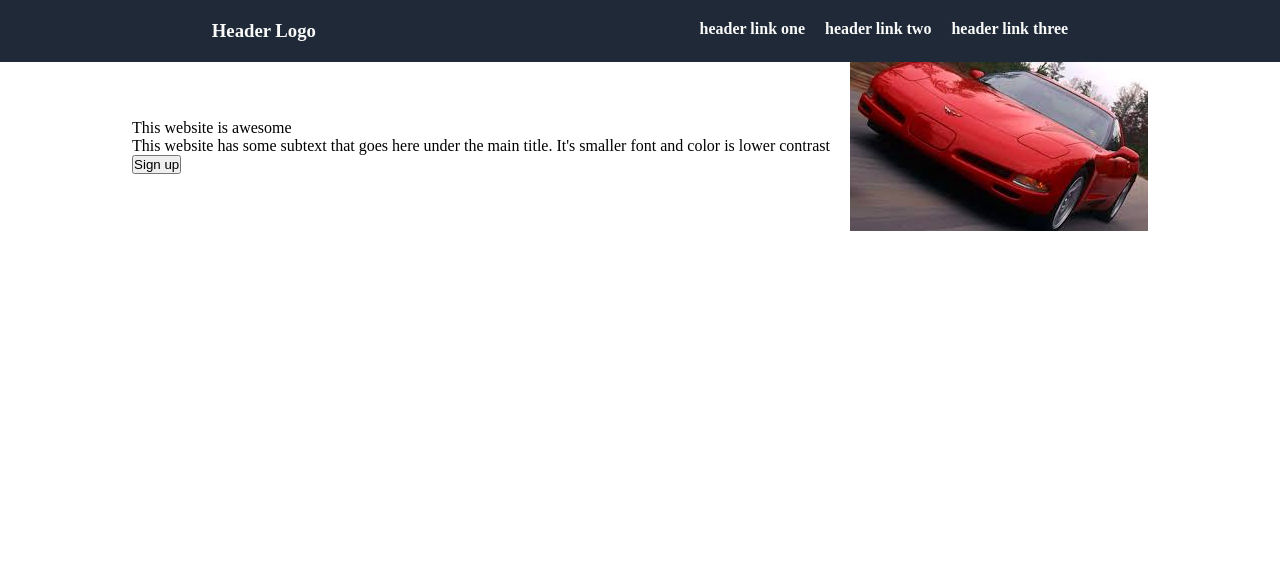
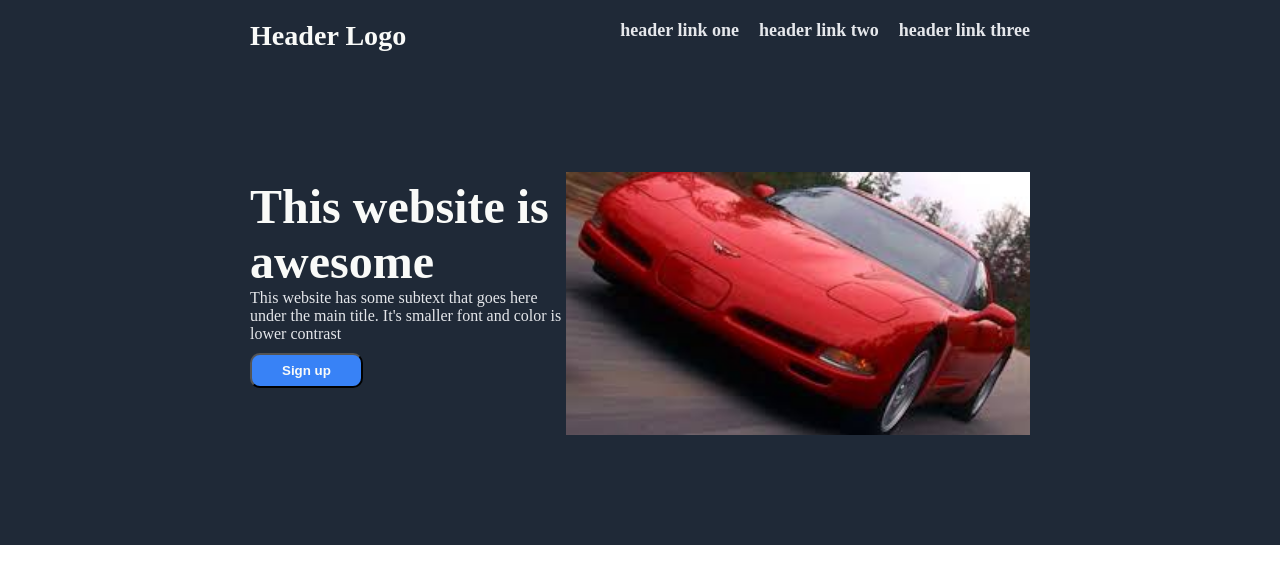
Before and after one commit to giovannioddo90/landing-page, a plain HTML site: page index.html in a window 1280 px wide. Drawn offline with Linux system fonts and the light colour scheme.

Commit message:
style and align hero-text and image

```diff
--- a/index.html
+++ b/index.html
@@ -23,10 +23,10 @@
 
     <div class="text-image">
         <div class="hero-text">
-            <p>
+            <p class="big-text">
                 This website is awesome
             </p>
-            <p>
+            <p class="small-text">
                 This website has some subtext that goes here under
                 the main title. It's smaller font and color is lower
                 contrast
--- a/style.css
+++ b/style.css
@@ -4,28 +4,61 @@
 }
 
 button {
-    max-width: fit-content;
+    width: fit-content;
+    background-color: #3882F6;
+    color: #F9FAF8;
+    padding: 8px 30px;
+    font-weight: bold;
+    border-radius: 10px;
+    margin-top: 10px;
+}
+
+img {
+    padding-right: 250px;
+    padding-top: 100px;
+    padding-bottom: 110px;
+    width: 500px;
+    height: auto;
+
 }
 .header {
     background: #1f2937;
     color: #F9FAF8;
-    padding: 20px;
+    font-size: 24px;
+    padding: 20px 250px;
     display: flex;
-    justify-content: space-around;
+    justify-content: space-between;
 }
 
 .header-text {
     display: flex;
     gap: 20px;
+    font-size: 18px;
+    color: #E5E7Eb
 }
 
 .text-image {
     display: flex;
-    justify-content: center;
+    justify-content: space-between;
     align-items: center;
-    gap: 20px;
+    background: #1f2937;
 }
+
 .hero-text {
     display: flex;
     flex-direction: column;
+    width: 340px;
+    padding-left: 250px;
+    padding-bottom: 50px;
 }
+
+.big-text {
+    font-size: 48px;
+    color: #F9FAF8;
+    font-weight: 900;
+}
+
+.small-text {
+    color: #E5E7Eb;
+    font-size: 18;
+}
```
